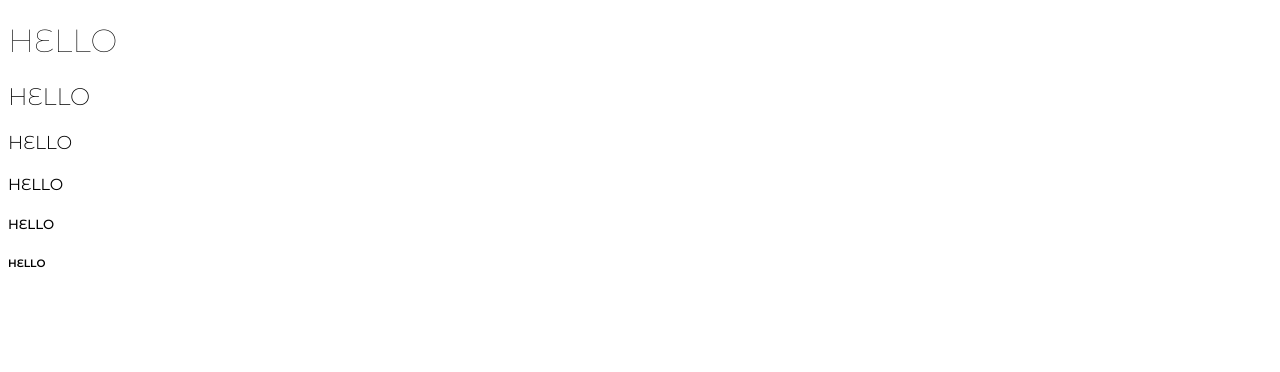
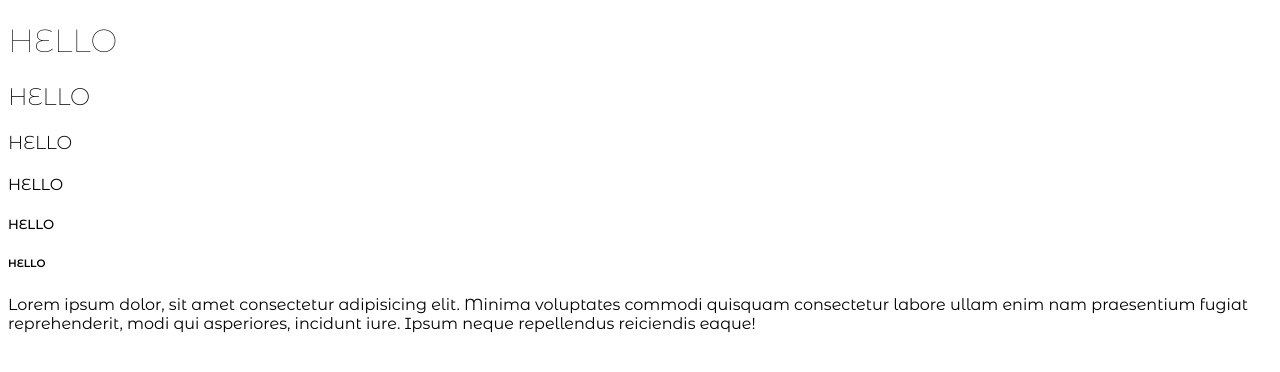
Before and after one commit to HelonDCI/g-fonts, a website: page dist/index.html in a window 1280 px wide. Drawn offline with Linux system fonts and the light colour scheme.

Commit message:
Added paragraph

```diff
--- a/dist/index.html
+++ b/dist/index.html
@@ -18,6 +18,12 @@
       <h4>HELLO</h4>
       <h5>HELLO</h5>
       <h6>HELLO</h6>
+      <p>
+        Lorem ipsum dolor, sit amet consectetur adipisicing elit. Minima
+        voluptates commodi quisquam consectetur labore ullam enim nam
+        praesentium fugiat reprehenderit, modi qui asperiores, incidunt iure.
+        Ipsum neque repellendus reiciendis eaque!
+      </p>
     </main>
   </body>
 </html>
```
